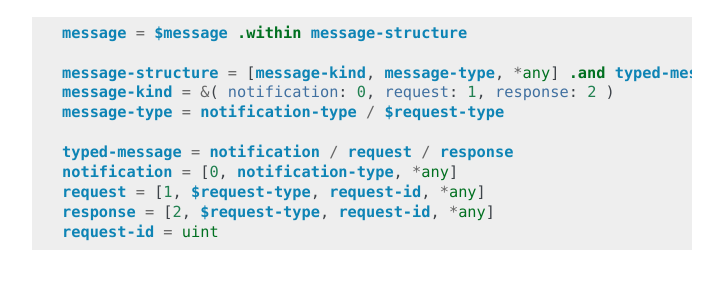
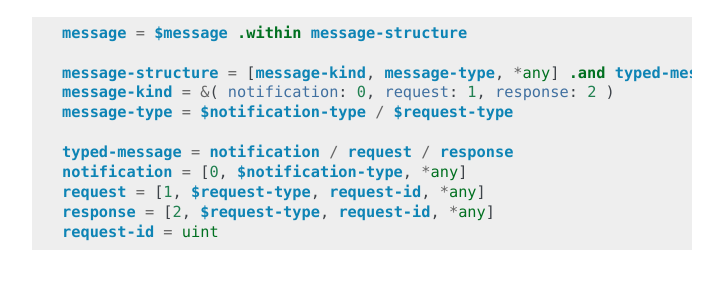
Before and after one commit to tailhook/ciruela, a Sphinx documentation site: the page built from doc/protocols/websocket.rst, in a window 1280 px wide and 900 px high, scrolled down 488 px. Shown: the part 157-444 px from the top of the window, without its empty margins (388-1111 px from the left). Built offline with Sphinx 7.4.7, drawn with Linux system fonts in a browser that asks for light colours.

```diff
--- a/doc/protocols/websocket.rst
+++ b/doc/protocols/websocket.rst
@@ -35,10 +35,10 @@ structure of a message:
 
    message-structure = [message-kind, message-type, *any] .and typed-message
    message-kind = &( notification: 0, request: 1, response: 2 )
-   message-type = notification-type / $request-type
+   message-type = $notification-type / $request-type
 
    typed-message = notification / request / response
-   notification = [0, notification-type, *any]
+   notification = [0, $notification-type, *any]
    request = [1, $request-type, request-id, *any]
    response = [2, $request-type, request-id, *any]
    request-id = uint
```
